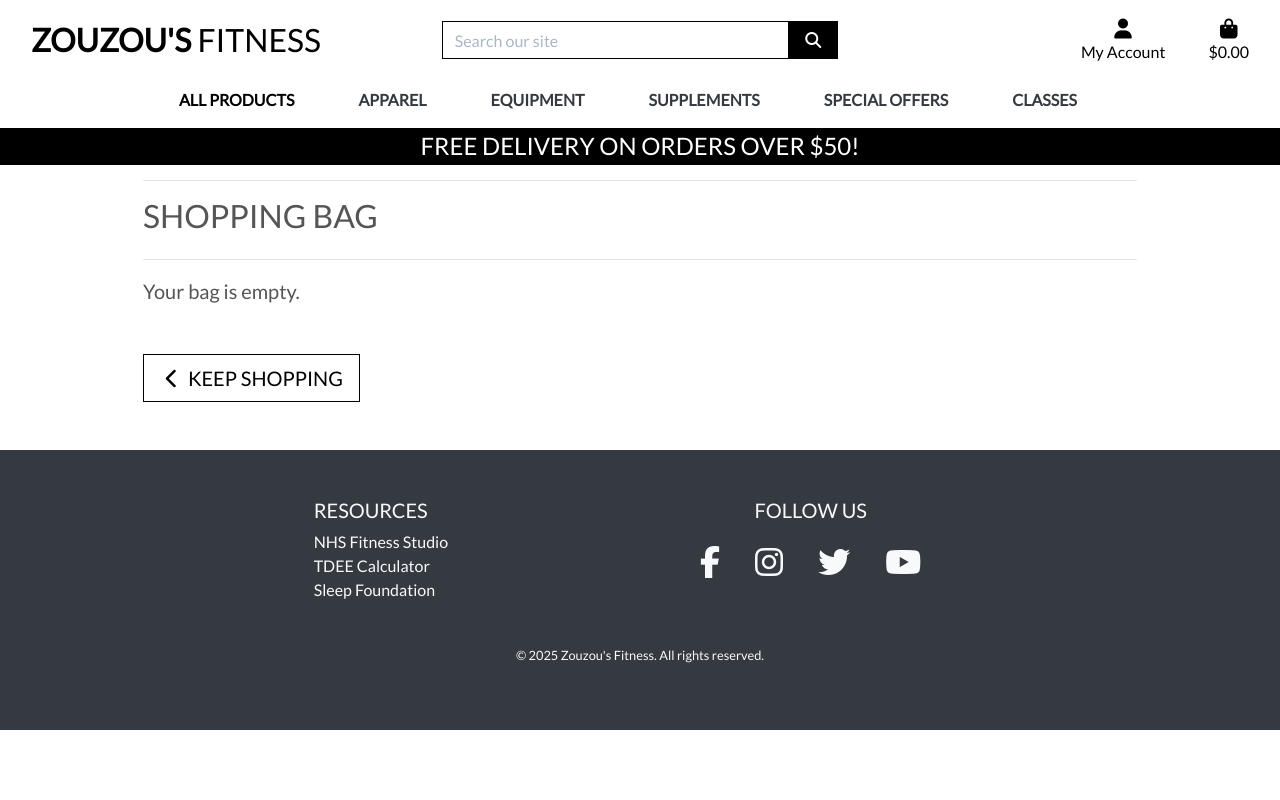
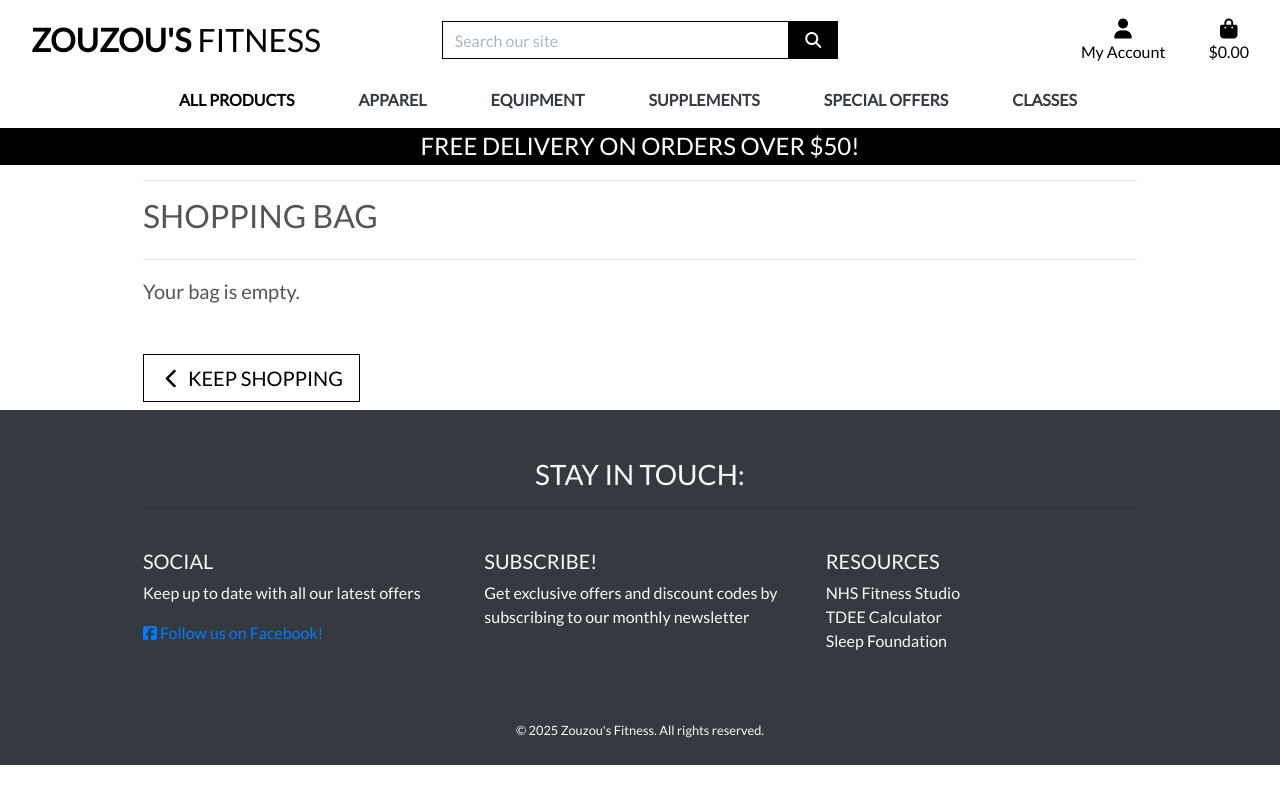
Before and after one commit to Hawraa7/Portfolio-Project-5, a Django app: page /bag/ in a window 1280 px wide. Run offline with Django 3.2, Linux system fonts and the light colour scheme; some libraries are stand-ins or nearby versions.

Commit message:
reate the facebook business page for the project

```diff
--- a/robots.txt
+++ b/robots.txt
@@ -4,4 +4,4 @@ Disallow: /account/
 Disallow: /checkout/
 Disallow: /bag/
 Disallow: /profiles/
-Sitemap: https://project-portfolio5-82d29c509b78.herokuapp.com//sitemap.xml
+Sitemap: https://project-portfolio5-82d29c509b78.herokuapp.com/sitemap.xml
--- a/templates/base.html
+++ b/templates/base.html
@@ -156,63 +156,66 @@
 
     {% endblock %}
 
+    <!-- Footer -->
+    <footer class="container-wrapper bg-dark text-light pt-5 pb-4">
+        <div class="container quotes-container content-container">
+            <section class="footer">
+                <div class="row">
+                    <div class="col-12 text-center mb-4">
+                        <h3 class="text-uppercase">Stay in touch:</h3>
+                        <hr class="underline-short">
+                    </div>
 
+                </div>
 
-    <!-- Footer Start -->
-    <footer class="bg-dark text-light py-5 mt-5">
-        <div class="container">
-            <div class="row justify-content-center">
-                <div class="col-md-4">
+                <div class="row">
+                    <!-- Social -->
+                    <div class="col-md-4 mb-4">
+                        <h5 class="text-uppercase">Social</h5>
+                        <p>Keep up to date with all our latest offers</p>
+                        <a href="https://www.facebook.com/profile.php?id=61577566270559" target="_blank"><i class="fab fa-facebook-square"></i> Follow us on Facebook!</a>
+                    </div>
+
+                    <!-- Newsletter -->
+                    <div class="col-md-4 mb-4">
+                        <h5 class="text-uppercase">Subscribe!</h5>
+                        <p>Get exclusive offers and discount codes by subscribing to our monthly newsletter</p>
+                        <!-- Mailchimp signup form here -->
+                    </div>
+
+                    <!-- Resources -->
+                    <div class="col-md-4 mb-4">
                         <h5 class="text-uppercase">Resources</h5>
                         <ul class="list-unstyled">
-                        <li><a href="https://www.nhs.uk/conditions/nhs-fitness-studio/" class="text-light"
-                                target="_blank">NHS Fitness Studio</a></li>
-                        <li><a href="https://tdeecalculator.net/" class="text-light" target="_blank">TDEE Calculator</a>
-                        </li>
-                        <li><a href="https://www.sleepfoundation.org/" class="text-light" target="_blank">Sleep
-                                Foundation</a></li>
-                    </ul>
-                </div>
-
-                <!-- Contact & Social -->
-                <div class="col-md-4 text-center mb-3">
-                    <h5 class="text-uppercase">Follow Us</h5>
-                    <div class="mb-4"></div>
-                    <ul class="list-inline">
-                        <li class="list-inline-item mx-3">
-                            <a href="https://www.facebook.com" target="_blank" rel="noopener"
-                                class="text-light social-icon" aria-label="Facebook">
-                                <i class="fab fa-facebook-f fa-2x"></i>
+                            <li>
+                                <a href="https://www.nhs.uk/conditions/nhs-fitness-studio/" class="text-light"
+                                    target="_blank">
+                                    NHS Fitness Studio
                                 </a>
                             </li>
-                        <li class="list-inline-item mx-3">
-                            <a href="https://www.instagram.com" target="_blank" rel="noopener"
-                                class="text-light social-icon" aria-label="Instagram">
-                                <i class="fab fa-instagram fa-2x"></i>
+                            <li>
+                                <a href="https://tdeecalculator.net/" class="text-light" target="_blank">
+                                    TDEE Calculator
                                 </a>
                             </li>
-                        <li class="list-inline-item mx-3">
-                            <a href="https://www.twitter.com" target="_blank" rel="noopener"
-                                class="text-light social-icon" aria-label="Twitter">
-                                <i class="fab fa-twitter fa-2x"></i>
-                            </a>
-                        </li>
-                        <li class="list-inline-item mx-3">
-                            <a href="https://www.youtube.com" target="_blank" rel="noopener"
-                                class="text-light social-icon" aria-label="YouTube">
-                                <i class="fab fa-youtube fa-2x"></i>
+                            <li>
+                                <a href="https://www.sleepfoundation.org/" class="text-light" target="_blank">
+                                    Sleep Foundation
                                 </a>
                             </li>
                         </ul>
                     </div>
+                </div>
 
+                <div class="text-center mt-4">
+                    <small>&copy; {% now "Y" %} Zouzou's Fitness. All rights reserved.</small>
                 </div>
-            <div class="text-center mt-4 mb-3">
-                <small>&copy; {{ year }} Zouzou's Fitness. All rights reserved.</small>
-            </div>
+            </section>
         </div>
     </footer>
-    <!-- Footer End -->
+    <!-- /.footer -->
+
+
 
 </body>
 
```
Lines whose indentation alone changed are shown as unchanged.
